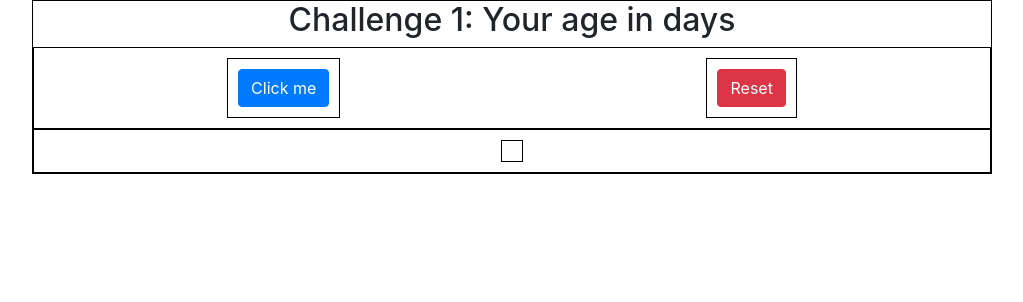
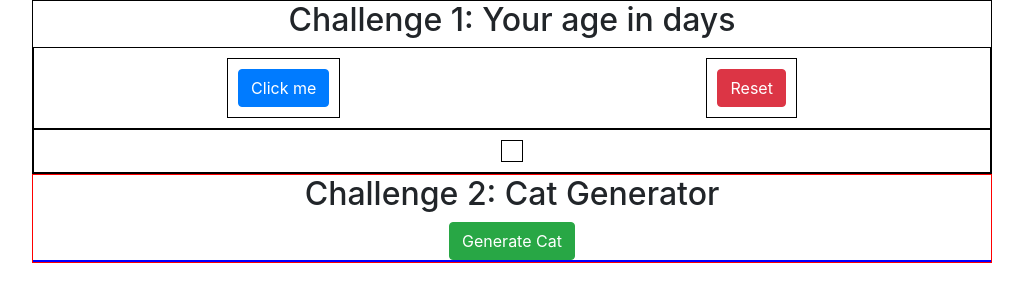
Before and after one commit to Aryan-goel/jsProjects, a plain HTML site: page static/index.html in a window 1280 px wide. Shown: the whole page, without its empty margins (128-1151 px from the left). Drawn offline with nearby package versions, Linux system fonts and the light colour scheme.

Commit message:
challange 2:done

```diff
--- a/static/css/style.css
+++ b/static/css/style.css
@@ -1,22 +1,40 @@
-.container-1{
+.container-1 {
   border: 1px solid black;
-    margin:0 auto ;
-    width:75% ;
+  margin: 0 auto;
+  width: 75%;
   text-align: center;
 }
 
-.flex-box-container-1{
+.flex-box-container-1 {
   display: flex;
   padding: 10px;
   border: 1px solid black;
   justify-content: space-around;
   flex-wrap: wrap;
-
 }
-.flex-box-container-1 div{
+.flex-box-container-1 div {
   padding: 10px;
   border: 1px solid black;
   display: flex;
   align-items: center;
+}
+
+.container-2 {
+  border: 1px solid red;
+  width: 75%;
+  margin: 0 auto;
+  text-align: center;
+}
+.flex-box-container-2 {
+  display: flex;
+  flex-wrap: wrap;
+  border: 1px solid blue;
+  justify-content: space-around;
 
 }
+.flex-box-container-2 img{
+    border: 1px solid green;
+    display: flex;
+    padding: 10px;
+    height: 163px;
+}
--- a/static/index.html
+++ b/static/index.html
@@ -18,14 +18,23 @@
       <h2>Challenge 1: Your age in days</h2>
       <div class="flex-box-container-1">
         <div>
-          <button class="btn btn-primary" onclick="ageInDays()">Click me</button>
+          <button class="btn btn-primary" onclick="ageInDays()">
+            Click me
+          </button>
         </div>
-        <div><button class="btn btn-danger" onclick="reset()">Reset</button></div>
+        <div>
+          <button class="btn btn-danger" onclick="reset()">Reset</button>
+        </div>
       </div>
 
       <div class="flex-box-container-1">
-          <div id="flex-box-result"></div>
+        <div id="flex-box-result"></div>
       </div>
+    </div>
+    <div class="container-2">
+      <h2>Challenge 2: Cat Generator</h2>
+      <button class="btn btn-success" id="cat-gen" onclick="generateCat()">Generate Cat</button>
+      <div class="flex-box-container-2" id="flex-cat-gen"></div>
     </div>
 
     <script src="./js/script.js"></script>
--- a/static/js/script.js
+++ b/static/js/script.js
@@ -4,12 +4,20 @@ function ageInDays() {
   var ageInDayss = (2022 - birthyear) * 365;
   var h1 = document.createElement("h1");
   var textAns = document.createTextNode(" you are " + ageInDayss + "days old");
-  h1.setAttribute("id", "ageInDays");
+  h1.setAttribute("idy", "ageInDays");
   h1.appendChild(textAns);
-  document.getElementById('flex-box-result').appendChild(h1)
+  document.getElementById("flex-box-result").appendChild(h1);
   console.log(ageInDayss);
 }
 
 function reset() {
-    document.getElementById("ageInDays").remove();
+  document.getElementById("ageInDays").remove();
 }
+
+function generateCat() {
+  var image=document.createElement('img');
+  var div= document.getElementById('flex-cat-gen');
+  image.src="https://i.kym-cdn.com/photos/images/original/001/931/959/2e4.gif"
+  div.appendChild(image);
+
+}
```
Lines whose indentation alone changed are shown as unchanged.
